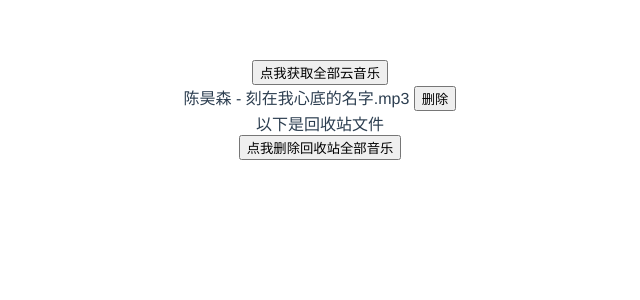
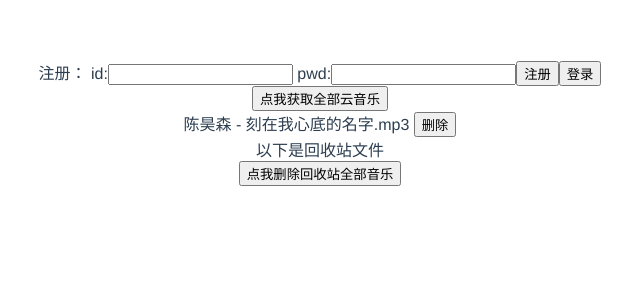
Before and after one commit to colorthoro/MagicMusc, a Vue app in the folder client/magic_v/: page / in a window 1280 px wide. Shown: the top 300 px of the page, without its empty margins (320-960 px from the left). Built offline with nearby package versions, Linux system fonts and the light colour scheme; what vue-cookies would draw is missing.

Commit message:
登录/注册组件雏形；建议依照单页面应用需求改进。

```diff
--- a/client/magic_v/src/App.vue
+++ b/client/magic_v/src/App.vue
@@ -1,14 +1,17 @@
 <template>
+  <login-or-register/>
   <song-list/>
 </template>
 
 <script>
+import LoginOrRegister from './components/loginOrRegister.vue'
 import SongList from './components/SongList'
 
 export default {
   name: 'App',
   components: {
-    SongList
+    SongList,
+    LoginOrRegister,
   }
 }
 </script>
--- /dev/null
+++ b/client/magic_v/src/components/loginOrRegister.vue
@@ -0,0 +1,60 @@
+<template>
+    <form>
+        注册：
+        id:<input type="text" name="user_id" id="id" v-model="user_id">
+        pwd:<input type="password" name="sp" id="pwd" v-model="sp">
+        <button @click.prevent="register">注册</button>
+        <button @click.prevent="login">登录</button>
+    </form>
+</template>
+
+<script>
+import {mapWritableState} from 'pinia'
+import useUserStore from '../store/user'
+import axios from 'axios'
+
+export default {
+    data:()=>({
+        sp: '',
+    }),
+    computed:{
+        ...mapWritableState(useUserStore, ['user_id', 'logined']),
+    },
+    methods:{
+        async register(){
+            let res = await axios({
+                url:'api/register',
+                method:'post',
+                data:{
+                    user_id: this.user_id,
+                    sp: this.sp
+                }
+            });
+            console.log(res.data);
+        },
+        async login(){
+            let res = await axios({
+                url:'api/login',
+                method:'post',
+                data:{
+                    user_id: this.user_id,
+                    sp: this.sp
+                }
+            });
+            if(res.data.code){
+                this.$cookies.set('user_id', this.user_id);
+                this.$cookies.set('token', res.data.code, new Date(res.data.expired));
+                this.logined = true;
+                console.log('success');
+            }else{
+                console.log(res.data);
+            }
+        }
+    }
+
+}
+</script>
+
+<style>
+
+</style>
--- /dev/null
+++ b/client/magic_v/src/store/user.js
@@ -0,0 +1,9 @@
+import { defineStore } from 'pinia';
+
+const useUserStore = defineStore('user', {
+    state: () => ({
+        user_id: '',
+        logined: false,
+    })
+});
+export default useUserStore;
```
